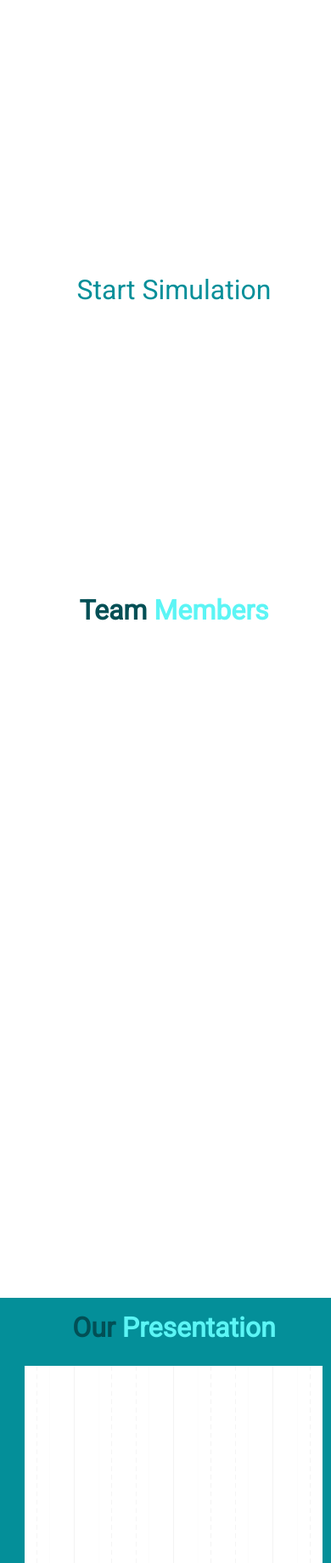
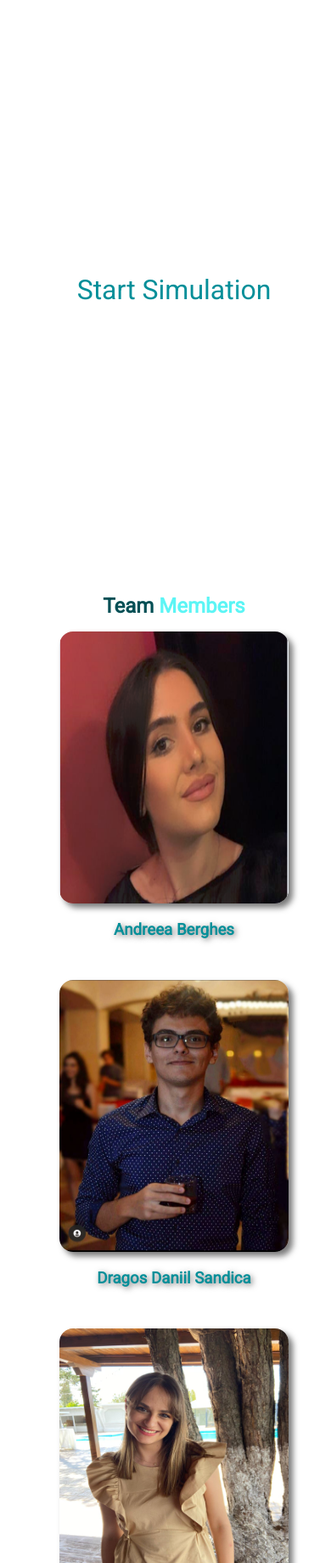
Before and after one commit to dragosdaniil/ATM_B_4, a website built with Parcel: page src/index.html in a window 390 px wide. Shown: the part 161-2000 px from the top of the page at 85% size. Built offline with nearby package versions, Linux system fonts and the light colour scheme; files whose address does not match are found by name.

Commit message:
minor changes

```diff
--- a/src/index.html
+++ b/src/index.html
@@ -45,11 +45,37 @@
         </div>
       </div>
 
-      <div class="tours" id="tours">
+      <section class="tours" id="tours">
         <h1>team <span>members</span></h1>
-      </div>
+        <div class="team-members">
+          <div class="member">
+            <img src="./images/team-members/Andreea Berghes.png" alt="Andreea B" class="member-img">
+            <h3>Andreea Berghes</h3>
+          </div>
+          <div class="member">
+            <img src="./images/team-members/Sandica Dragos.jpeg" alt="Dragos" class="member-img">
+            <h3>Dragos Daniil Sandica</h3>
+          </div>
+          <div class="member">
+            <img src="./images/team-members/Mariuca.jpeg" alt="Mariuca" class="member-img">
+            <h3>Ana Maria Balauntescu</h3>
+          </div>
+          <div class="member">
+            <img src="./images/team-members/Petrache Dan Matei.jpg" alt="Matei" class="member-img">
+            <h3>Dan Matei Petrache</h3>
+          </div>
+          <div class="member">
+            <img src="./images/team-members/Aldea Andreea.jpeg" alt="Aldea" class="member-img">
+            <h3>Andreea Aldea</h3>
+          </div>
+          <div class="member">
+            <img src="./images/team-members/Mete.jpeg" alt="Mete" class="member-img">
+            <h3>Gunes Bekir Mete</h3>
+          </div>
+        </div>
+      </section>
 
-      <div class="about" id="about">
+      <section class="about" id="about">
         <h1>our <span>presentation</span></h1>
           <section class="center">
           <div class="slide-container">
@@ -64,9 +90,9 @@
             </button>
           </div>
         </section>
-      </div>
+      </section>
 
-      <div class="services" id="sim-map">
+      <section class="services" id="sim-map">
         <h1>the <span>simulator</span></h1>
         <div class="map-container">
         <div id="flights">
@@ -104,7 +130,7 @@
       </div>
     </div>
 
-      </div>
+      </section>
 
       <footer>
         <p>Copyright &#169 <span class="date">2021</span></p>
--- a/src/slider.css
+++ b/src/slider.css
@@ -1,12 +1,12 @@
 * {
   margin: 0;
   padding: 0;
+  box-sizing: border-box;
 }
 
 .center {
   margin: 0 auto;
   width: 90vw;
-  max-width: 100vw;
   min-height: 90vh;
   display: grid;
   place-items: center;
@@ -16,6 +16,7 @@
   display: flex;
   align-items: center;
   justify-content: center;
+  margin: 10px 0;
 }
 
 .button-container button {
--- a/src/styles.css
+++ b/src/styles.css
@@ -7,7 +7,6 @@
   --green4: rgb(4, 143, 153);
   --green5: rgb(2, 79, 85);
   --green6: rgb(4, 122, 103);
-  --nav-color: rgb(189, 72, 72);
   --services: rgba(221, 243, 223, 0.795);
   --black1: rgba(0, 0, 0, 0.7);
   --black2: rgba(0, 0, 0, 0.5);
@@ -86,6 +85,10 @@ h1 {
   margin-top: 1rem;
   color: var(--green5);
 }
+h3 {
+  color: var(--green4);
+}
+
 .container {
   display: grid;
   grid-template-columns: auto;
@@ -98,7 +101,7 @@ h1 {
   background: url("./images/airplane.jpg");
   height: 100vh;
   width: 100%;
-  background-size: cover;
+  background-size: fill;
   background-repeat: no-repeat;
   background-position: center;
   place-items: center;
@@ -190,6 +193,7 @@ nav {
   width: 100%;
   text-align: center;
 }
+
 .about {
   display: grid;
   background-color: var(--green4);
@@ -232,7 +236,7 @@ footer {
 .map-container {
   display: grid;
   grid-template-areas: "a b c" "d b c";
-  grid-template-columns: 15vw 70vw 15vw;
+  grid-template-columns: 15% 70% 15%;
   place-items: center;
 }
 .map-container h1 {
@@ -323,7 +327,7 @@ END OF MAP CONTENT
 
   nav {
     display: grid;
-    grid-template-columns: 100%;
+    grid-template-columns: auto;
   }
 
   .web-header {
@@ -354,7 +358,7 @@ END OF MAP CONTENT
   .map-container {
     display: grid;
     grid-template-areas: "a a a" "d b c";
-    grid-template-columns: 22vw 56vw 22vw;
+    grid-template-columns: 25vw 50vw 25vw;
     row-gap: 1rem;
     place-items: center;
   }
@@ -394,3 +398,45 @@ END OF MAP CONTENT
     grid-area: c;
   }
 }
+
+.tours {
+  display: flex;
+  flex-direction: column;
+  justify-content: space-evenly;
+  align-items: center;
+}
+
+.team-members {
+  display: grid;
+  grid-template-columns: repeat(3, 1fr);
+  row-gap: 1rem;
+  column-gap: 6rem;
+  place-items: center;
+}
+
+.member {
+  margin: 1rem;
+}
+
+.member h3 {
+  margin-top: 1rem;
+  text-shadow: 2px 2px 7px rgba(0, 0, 0, 0.527);
+}
+.member-img {
+  height: 320px;
+  width: 270px;
+  border-radius: 1rem;
+  box-shadow: 5px 5px 7px rgba(0, 0, 0, 0.527);
+}
+
+@media screen and (max-width: 992px) {
+  .team-members {
+    grid-template-columns: repeat(2, 1fr);
+  }
+}
+
+@media screen and (max-width: 640px) {
+  .team-members {
+    grid-template-columns: auto;
+  }
+}
```
Also changed, not shown: src/images/logo3.png (added), src/images/team-members/Aldea Andreea.jpeg (added), src/images/team-members/Andreea Berghes.png (added), src/images/team-members/Mariuca.jpeg (added), src/images/team-members/Mete.jpeg (added), src/images/team-members/Petrache Dan Matei.jpg (added), src/images/team-members/Sandica Dragos.jpeg (added).
